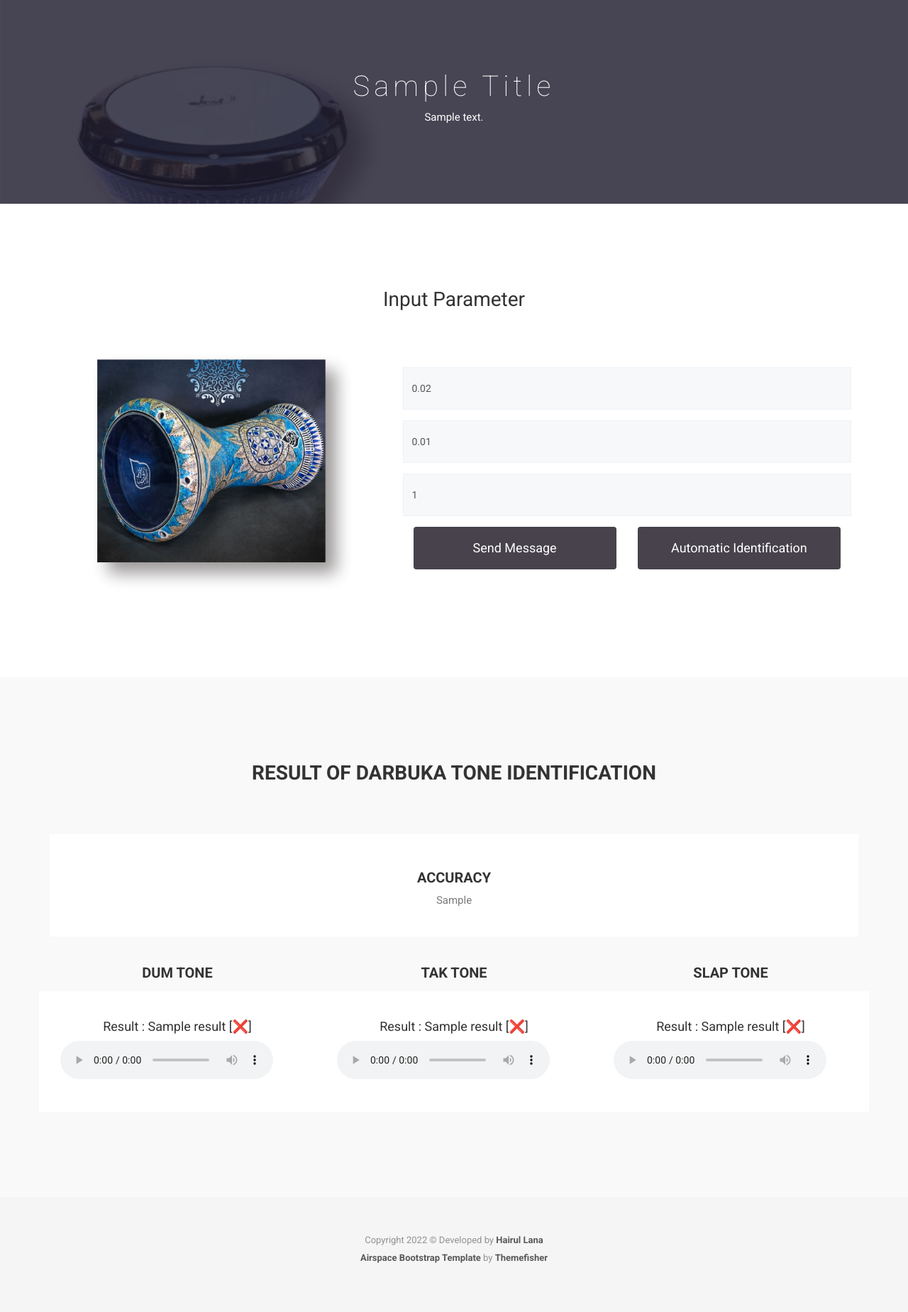
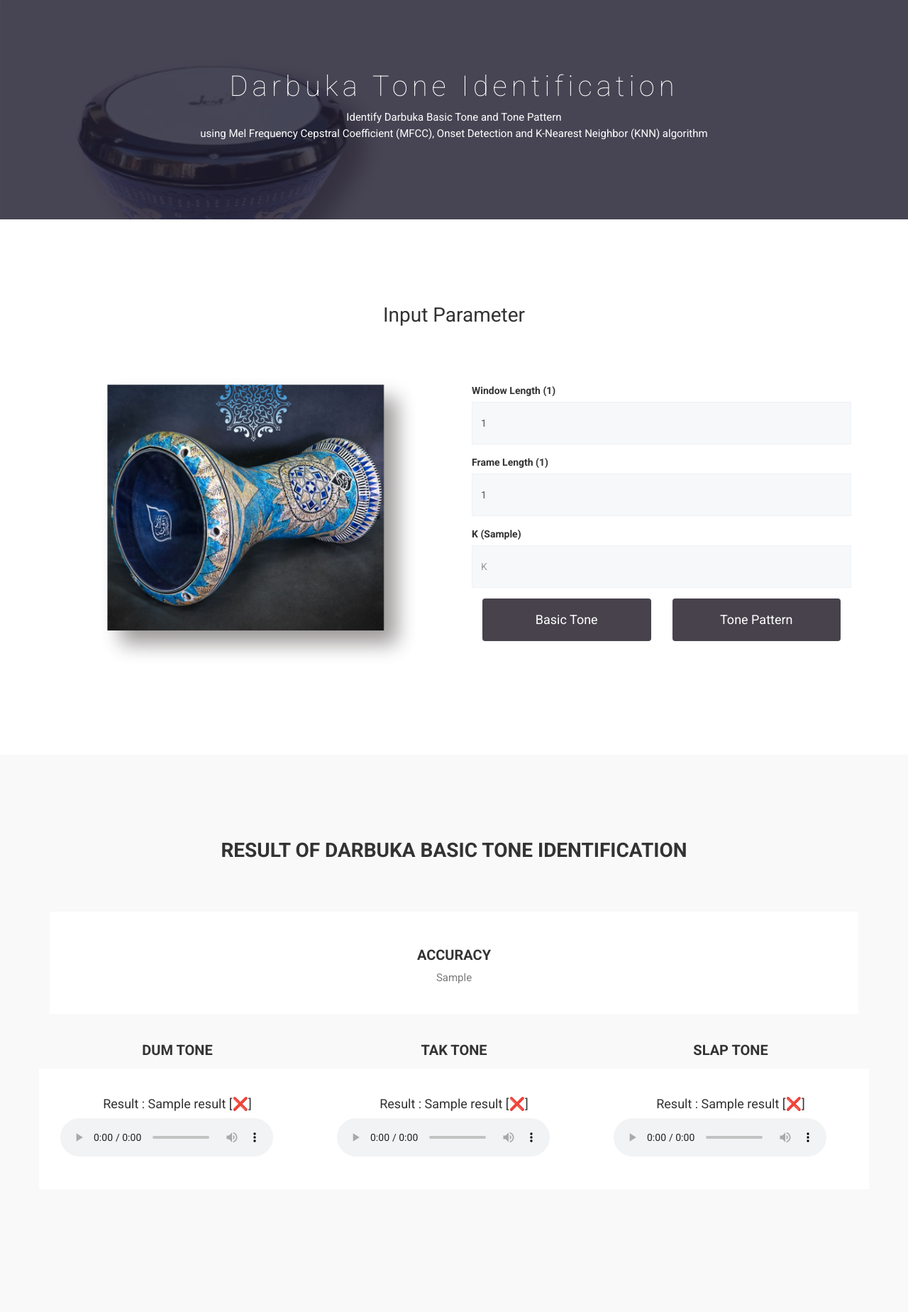
Before and after one commit to hairullana/darbuka-tone-identification, a Django app: template templates/identification.html in a window 1280 px wide. Shown: the part 90-1938 px from the top of the page at 71% size. Before the commit the page ends 1869 px from the top, so only its background shows below. Run offline with Django 4.2, Linux system fonts and the light colour scheme; the template is opened without the code that fills it: most values are stand-ins (such as "Sample title", 1, 10 or a date in 2020); some libraries are stand-ins or nearby versions; some web fonts are replaced.

Commit message:
fix ui tone pattern identification

```diff
--- a/darbukaToneClassification/urls.py
+++ b/darbukaToneClassification/urls.py
@@ -7,5 +7,4 @@ urlpatterns = [
     path('admin/', admin.site.urls),
     path('training/', views.training),
     path('basic-tone/', views.basicTone),
-    path('tone-pattern/', views.tonePattern),
 ]
--- a/templates/identification.html
+++ b/templates/identification.html
@@ -10,8 +10,10 @@
 			<div class="row">
 				<div class="col-md-12">
 					<div class="block">
-						<h1>{{ title }}</h1>
-						<p>{{ description }}</p>
+						<h1>Darbuka Tone Identification</h1>
+						<p>
+							Identify Darbuka Basic Tone and Tone Pattern<br/>
+							using Mel Frequency Cepstral Coefficient (MFCC), Onset Detection and K-Nearest Neighbor (KNN) algorithm</p>
 					</div>
 				</div>
 			</div>
@@ -23,35 +25,38 @@
 		<div class="container">
 			<div class="row">
 				<h2 class="text-center">Input Parameter</h2>
-				<div class="col-md-5">
+				<div class="col-md-6">
 					<img class="img-responsive" src="{% static 'images/wrapper-img.png' %}">
 				</div>
-				<div class="col-md-7">
-					<form class="row contact-form" id="contact-form" style="margin: 0 10px;" method="post">
+				<div class="col-md-6">
+					<form class="row contact-form" id="contact-form" style="margin: 0 10px;" method="post" action="#result">
 						{% csrf_token %}
 						<div class="block">
 							<div class="row">
 								<div class="col-sm-12">
 									<div class="form-group">
-										<input name="windowLength" type="number" step="0.001" value="0.02" class="form-control" placeholder="Window Length">
+										<label for="windowLength">Window Length ({{ windowLength }})</label>
+										<input id="windowLength" name="windowLength" type="number" step="0.001" value="{{ windowLength }}" class="form-control" placeholder="Window Length">
 									</div>
 								</div>
 								<div class="col-sm-12">
 									<div class="form-group">
-										<input name="frameLength" type="number" step="0.001" value="0.01" class="form-control" placeholder="Frame Length">
+										<label for="frameLength">Frame Length ({{ frameLength }})</label>
+										<input id="frameLength" name="frameLength" type="number" step="0.001" value="{{ frameLength }}" class="form-control" placeholder="Frame Length">
 									</div>
 								</div>
 								<div class="col-sm-12">
 									<div class="form-group">
-										<input name="k" type="number" value="1" class="form-control" placeholder="K">
+										<label for="k">K ({{ k }})</label>
+										<input id="k" name="k" type="number" value="{{ k }}" class="form-control" placeholder="K">
 									</div>
 								</div>
 							</div>
 							<div class="col-sm-6">
-								<button class="btn btn-default" type="submit">Send Message</button>
+								<button class="btn btn-default" name="basicTone" type="submit">Basic Tone</button>
 							</div>
 							<div class="col-sm-6">
-								<button class="btn btn-default" name="{{ automaticIdentification }}" type="submit">Automatic Identification</button>
+								<button class="btn btn-default" name="tonePattern" type="submit">Tone Pattern</button>
 							</div>
 						</div>
 					</form>
@@ -60,13 +65,13 @@
 		</div>
 	</section>
 
-	{% if hasilPresentaseKlasifikasi %}
-		<section class="service-list section bg-gray">
+	{% if hasilKlasifikasiDum %}
+		<section class="service-list section bg-gray" id="result">
 			<div class="container">
 				<div class="row">
 					<div class="col-md-12">
 						<div class="section-title text-center">
-							<h2>Result of Darbuka Tone Identification</h2>
+							<h2>Result of Darbuka Basic Tone Identification</h2>
 						</div>
 					</div>
 				</div>
@@ -161,4 +166,140 @@
 		</section>
 	{% endif %}
 
+
+	{% if hasilKlasifikasiBaladi %}
+		<section class="service-list section bg-gray" id="result">
+			<div class="container">
+				<div class="row">
+					<div class="col-md-12">
+						<div class="section-title text-center">
+							<h2>Result of Darbuka Tone Pattern Identification</h2>
+						</div>
+					</div>
+				</div>
+				<div class="row">
+
+					<div class="col-md-12">
+						<div class="col">
+							<div class="block text-center">
+								<h3><strong>ACCURACY</strong></h3>
+								<p>{{ hasilPresentaseKlasifikasi |safe }}</p>
+							</div>
+						</div>
+					</div>
+
+					<div class="col-md-4">
+						<div class="row">
+							<h3 class="text-center" style="margin-bottom: 15px;">
+								<strong>
+									BALADI<br/>
+									DUM - DUM - TAK - DUM - TAK
+								</strong>
+							</h3>
+							{% for result in hasilKlasifikasiBaladi %}
+								<div class="col">
+									<div class="block">
+										<h4 class="text-center">
+											{{ result.0 }}
+											<br/>
+
+											{% for toneDetect in result.1 %}
+
+												{% if toneDetect == True %}
+												✅-
+												{% else %}
+												❌-
+												{% endif %}
+
+											{% endfor %}
+										</h4>
+										<p>
+											<audio controls>
+												<source src="{% static 'dataset/tonePattern/baladi2_' %}{{ forloop.counter }}.wav" type="audio/wav">
+											</audio>
+										</p>
+									</div>
+								</div>
+							{% endfor %}
+						</div>
+					</div>
+
+					<div class="col-md-4">
+						<div class="row">
+							<h3 class="text-center" style="margin-bottom: 15px;">
+								<strong>
+									MAQSUM<br/>
+									DUM - TAK - TAK - DUM - TAK
+								</strong>
+							</h3>
+							{% for result in hasilKlasifikasiMaqsum %}
+								<div class="col">
+									<div class="block">
+										<h4 class="text-center">
+											{{ result.0 }}
+											<br/>
+
+											{% for toneDetect in result.1 %}
+
+												{% if toneDetect == True %}
+												✅-
+												{% else %}
+												❌-
+												{% endif %}
+
+											{% endfor %}
+										</h4>
+										<p>
+											<audio controls>
+												<source src="{% static 'dataset/tonePattern/maqsum2_' %}{{ forloop.counter }}.wav" type="audio/wav">
+											</audio>
+										</p>
+									</div>
+								</div>
+							{% endfor %}
+						</div>
+					</div>
+
+					<div class="col-md-4">
+						<div class="row">
+							<h3 class="text-center" style="margin-bottom: 15px;">
+								<strong>
+									SAYYIDI<br/>
+									DUM - TAK - DUM - DUM - TAK
+								</strong>
+							</h3>
+							{% for result in hasilKlasifikasiSayyidi %}
+								<div class="col">
+									<div class="block">
+										<h4 class="text-center">
+											{{ result.0 }}
+											<br/>
+
+											{% for toneDetect in result.1 %}
+
+												{% if toneDetect == True %}
+												✅-
+												{% else %}
+												❌-
+												{% endif %}
+
+											{% endfor %}
+										</h4>
+										<p>
+											<audio controls>
+												<source src="{% static 'dataset/tonePattern/sayyidi2_' %}{{ forloop.counter }}.wav" type="audio/wav">
+											</audio>
+										</p>
+									</div>
+								</div>
+							{% endfor %}
+						</div>
+					</div>
+
+				</div>
+			</div>
+		</section>
+	{% endif %}
+
+
 {% endblock body %}
```
Also changed, not shown: DataLatih/functions/automaticClassificationFunc.py (+122 -29 lines), darbukaToneClassification/views.py (+11 -24 lines), 1 other file.
